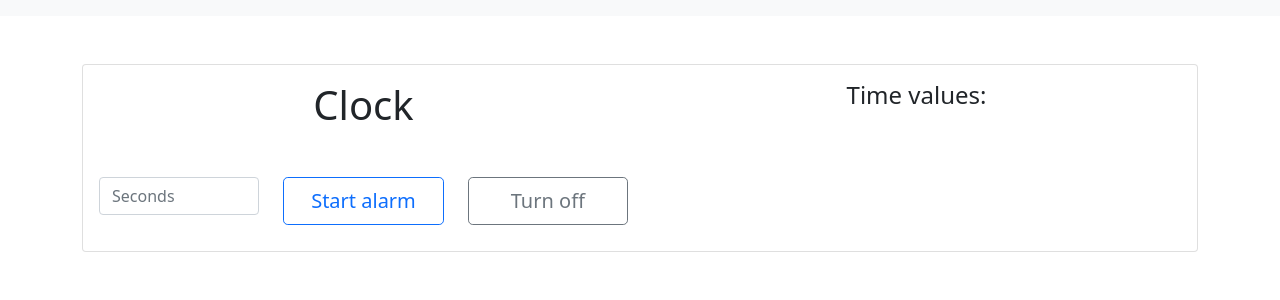
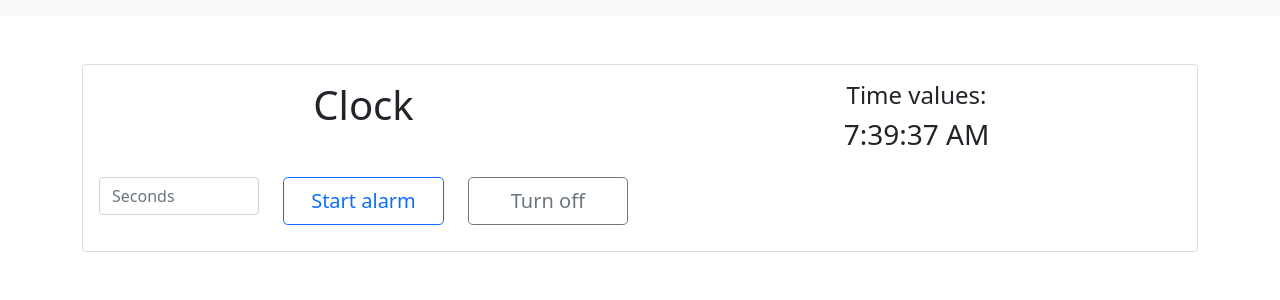
Before and after one commit to mattiaguerrera/angular-base-course, an Angular app: page /clock in a window 1280 px wide. Shown: the top 300 px of the page. Built offline with nearby package versions, Linux system fonts and the light colour scheme.

Commit message:
add observable function

```diff
--- a/src/app/clock/clock.component.html
+++ b/src/app/clock/clock.component.html
@@ -22,7 +22,7 @@
                 <p *ngFor="let item of timeArr">
                     {{ (item == 'beep!') ? (item) : (item | date: 'dd/MM/yyyy HH:ss') }}
                 </p>
-                <!-- <h3>{{clock$ | async | date: 'mediumTime'}}</h3>  -->
+                <h3>{{clock2$ | async | date: 'mediumTime'}}</h3>
             </div>
         </div>
     </div>
--- a/src/app/clock/clock.component.ts
+++ b/src/app/clock/clock.component.ts
@@ -21,7 +21,7 @@ export class ClockComponent implements OnInit, OnDestroy {
 
   clock$ = new Observable<string>(t => {
     this.intervals["clock"] = setInterval(() => {
-      console.log(this.secondsToAlarm);
+      // console.log(this.secondsToAlarm);
       if (this.secondsToAlarm == null || this.secondsToAlarm == 0) {
         t.next("beep!");
         t.complete();
@@ -35,9 +35,18 @@ export class ClockComponent implements OnInit, OnDestroy {
     )
   });
 
-  constructor() { }
+  clock2$ = new Observable<string>(t => {
+    setInterval(() => {
+      t.next(new Date().toString());
+    }, 1000
+    )
+  });
+
+  constructor() {
+   }
 
   ngOnInit(): void {
+    this.clock2$.subscribe();
   }
 
   ngOnDestroy(): void {
@@ -47,8 +56,10 @@ export class ClockComponent implements OnInit, OnDestroy {
   setAlarm() {
     clearInterval(this.intervals["clock"]);
     this.timeArr = [];
+
+    //Example clock$
     this.sub = this.clock$.pipe(tap(
-      t => console.log(t)
+      // t => console.log(t)
     )
       // , filter(y => {
       //   if (y == 'beep!')
```
